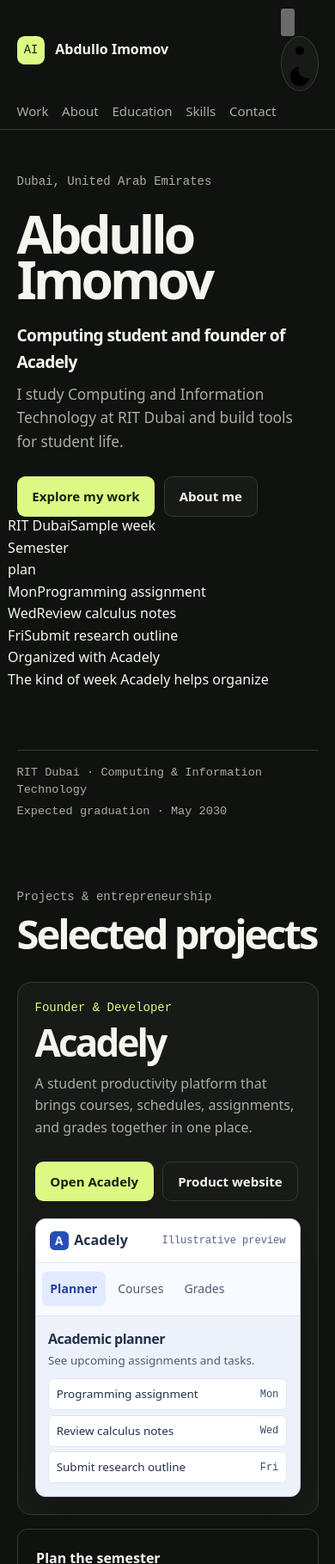
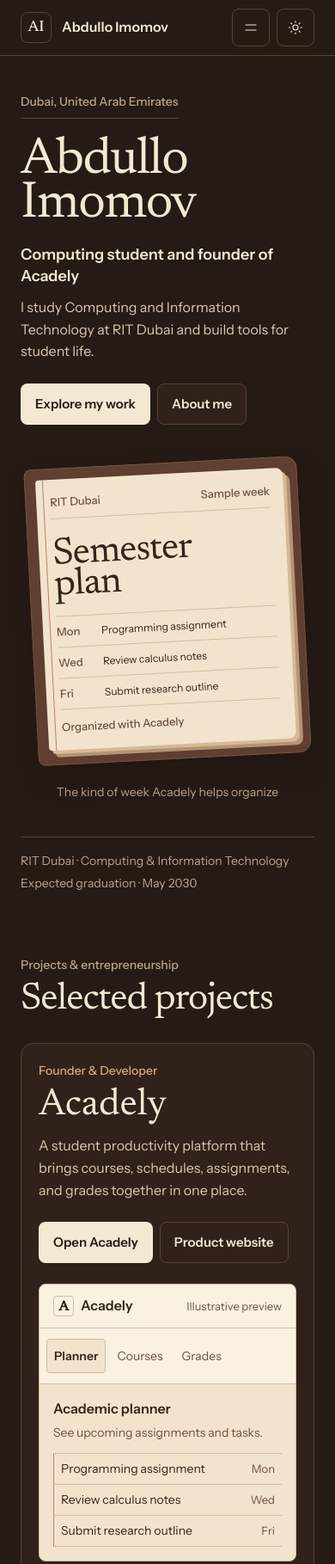
Before and after one commit to imomov7/imomov7.github.io, a plain HTML site: page index.html in a window 390 px wide. Shown: the top 1819 px of the page at 86% size. Drawn offline with Linux system fonts and the light colour scheme.

Commit message:
Apply the dark brown and cream palette

```diff
--- a/styles.css
+++ b/styles.css
@@ -1,26 +1,40 @@
 :root {
   color-scheme: dark;
-  --bg: #101210;
-  --panel: #171a17;
-  --surface: #1d211c;
-  --text: #f4f6ed;
-  --muted: #a8afa2;
-  --line: #343a32;
-  --accent: #dcfa83;
-  --on-accent: #18210d;
-  --mono: "DM Mono", ui-monospace, monospace;
-  --sans: "Geist", system-ui, sans-serif;
+  --bg: #261a15;
+  --panel: #30211a;
+  --surface: #3a2920;
+  --text: #f4e8d3;
+  --secondary: #dcc7ad;
+  --muted: #bca489;
+  --line: #594032;
+  --accent: #d9a77d;
+  --primary: #f4e8d3;
+  --on-primary: #261a15;
+  --paper: #f2e4cc;
+  --paper-raised: #faf1e1;
+  --paper-muted: #6f513e;
+  --paper-ink: #35241b;
+  --paper-line: #d3bca1;
+  --paper-accent: #8a5139;
+  --sans: "Instrument Sans", system-ui, sans-serif;
+  --display: "Newsreader", Georgia, serif;
+  --ease: cubic-bezier(.22, 1, .36, 1);
+  --fast: 160ms;
+  --menu: 200ms;
+  --enter: 380ms;
 }
 :root[data-theme="light"] {
   color-scheme: light;
-  --bg: #f4f5ed;
-  --panel: #e9ede2;
-  --surface: #f8faf3;
-  --text: #1b2319;
-  --muted: #4f614e;
-  --line: #cad2c3;
-  --accent: #3a621e;
-  --on-accent: #f7ffed;
+  --bg: #f4e8d3;
+  --panel: #f9efde;
+  --surface: #ebdbc1;
+  --text: #35241b;
+  --secondary: #594130;
+  --muted: #6f513e;
+  --line: #c9af92;
+  --accent: #864b31;
+  --primary: #35241b;
+  --on-primary: #f4e8d3;
 }
 *, *::before, *::after { box-sizing: border-box; }
 html { scroll-behavior: smooth; }
@@ -28,125 +42,168 @@ body { margin: 0; background: var(--bg); color: var(--text); font: 400 1rem/1.6
 a { color: inherit; text-decoration: none; }
 button { font: inherit; color: inherit; }
 a, button, summary { -webkit-tap-highlight-color: transparent; }
-:focus-visible { outline: 2px solid var(--accent); outline-offset: 5px; }
+:focus-visible { outline: 2px solid var(--accent); outline-offset: 4px; }
 [hidden] { display: none !important; }
-h1, h2, h3, h4, p, ul, dl, dd { margin: 0; }
-h1, h2, h3 { letter-spacing: -.065em; line-height: .99; }
-.shell { width: min(1280px, 100% - clamp(2rem, 10vw, 9rem)); margin-inline: auto; }
-.skip { position: fixed; z-index: 5; left: 1rem; top: 1rem; translate: 0 -200%; padding: .6rem 1rem; background: var(--accent); color: var(--on-accent); }
-.skip:focus { translate: 0; }
-.site-header { border-bottom: 1px solid var(--line); }
-.header-inner { min-height: 76px; display: grid; grid-template-columns: 1fr auto 1fr; align-items: center; gap: 1rem; }
+h1, h2, h3, h4, p, figure, ul, dl, dd { margin: 0; }
+h1, h2, h3 { font: 400 1em/1 var(--display); }
+h1, h2 { letter-spacing: -.025em; }
+.shell { width: min(76rem, 100% - 4rem); margin-inline: auto; }
+.skip { position: fixed; z-index: 10; left: 1rem; top: 1rem; transform: translateY(-200%); padding: .5rem 1rem; background: var(--primary); color: var(--on-primary); }
+.skip:focus { transform: none; }
+.site-header { position: relative; z-index: 2; border-bottom: 1px solid var(--line); background: var(--bg); }
+.header-inner { min-height: 4.5rem; display: flex; justify-content: space-between; align-items: center; gap: 1rem; }
 .brand { display: inline-flex; gap: .75rem; align-items: center; width: fit-content; font-weight: 600; white-space: nowrap; }
-.monogram { display: grid; place-items: center; width: 2.05rem; height: 2.05rem; color: var(--on-accent); background: var(--accent); border-radius: .55rem; font: 500 .86rem var(--mono); }
-nav { display: flex; gap: clamp(1rem, 3vw, 2.5rem); color: var(--muted); font-size: .94rem; }
-nav a:hover, .back-top:hover { color: var(--accent); }
-.theme-toggle { justify-self: end; cursor: pointer; min-width: 2.75rem; min-height: 2.75rem; border: 1px solid var(--line); border-radius: 50%; background: var(--panel); display: grid; place-items: center; }
-.theme-toggle:hover { border-color: var(--accent); color: var(--accent); }
-.theme-icon { font-size: 1.24rem; line-height: 1; }
-.hero { position: relative; display: grid; grid-template-columns: 1fr 1fr; align-items: center; min-height: min(770px, calc(100svh - 76px)); padding-block: 5.25rem 6.25rem; isolation: isolate; }
-.hero-copy { position: relative; z-index: 1; }
-.eyebrow { display: flex; align-items: center; gap: .65rem; color: var(--muted); font: 500 .875rem/1.4 var(--mono); }
-.location span { width: .5rem; height: .5rem; background: var(--accent); border-radius: 50%; }
-h1 { font-size: clamp(4.4rem, 9.8vw, 9rem); font-weight: 750; margin: 1.45rem 0 1.5rem; line-height: .88; }
-h1 > span { color: var(--muted); }
-.period { color: var(--accent); }
-.hero-role { font-size: clamp(1.2rem, 2vw, 1.55rem); font-weight: 600; letter-spacing: -.035em; }
-.hero-description { max-width: 34ch; margin-top: .5rem; color: var(--muted); font-size: 1.08rem; }
-.actions { display: flex; align-items: center; flex-wrap: wrap; gap: .65rem; margin-top: 1.65rem; }
-.button { display: inline-flex; justify-content: center; align-items: center; min-height: 2.9rem; border-radius: .6rem; border: 1px solid transparent; padding: .6rem 1.05rem; font-size: .94rem; font-weight: 650; transition: background .18s, border-color .18s, transform .18s; }
-.button:hover { transform: translateY(-2px); }
-.primary { background: var(--accent); color: var(--on-accent); }
+.monogram { display: grid; place-items: center; width: 2.25rem; height: 2.25rem; color: var(--text); border: 1px solid var(--line); border-radius: .5rem; font: 500 1.1rem/1 var(--display); padding-top: .125rem; }
+.brand:hover .monogram { background: var(--surface); border-color: var(--accent); }
+nav { display: flex; align-items: center; flex-wrap: wrap; gap: .25rem clamp(.75rem, 2.3vw, 1.75rem); color: var(--secondary); font-size: .9375rem; }
+nav a { display: flex; min-height: 2.5rem; align-items: center; position: relative; }
+nav a::after, .back-top::after { content: ""; position: absolute; inset: auto 0 .375rem; border-bottom: 1px solid currentColor; transform: scaleX(0); transform-origin: left; }
+nav a:is(:hover, :focus-visible), .back-top:is(:hover, :focus-visible) { color: var(--accent); }
+nav a:is(:hover, :focus-visible)::after, .back-top:is(:hover, :focus-visible)::after { transform: scaleX(1); }
+.header-controls { display: flex; gap: .5rem; }
+.icon-button { display: grid; place-items: center; position: relative; width: 2.75rem; height: 2.75rem; border: 1px solid var(--line); border-radius: .5rem; background: var(--bg); cursor: pointer; }
+.icon-button:hover, .icon-button[aria-expanded="true"] { border-color: var(--accent); background: var(--surface); }
+.icon-button svg, summary svg { width: 1.125rem; height: 1.125rem; fill: none; stroke: currentColor; stroke-width: 1.5; stroke-linecap: round; stroke-linejoin: round; }
+.theme-toggle svg { position: absolute; }
+.moon-icon, :root[data-theme="light"] .sun-icon { opacity: 0; transform: rotate(-20deg) scale(.9); }
+:root[data-theme="light"] .moon-icon { opacity: 1; transform: none; }
+
+.hero { min-height: min(44rem, calc(100svh - 4.5rem)); display: grid; grid-template-columns: .9fr 1.1fr; grid-template-rows: 1fr auto; align-items: center; column-gap: clamp(1.5rem, 6vw, 5rem); padding-top: clamp(3rem, 6vw, 5rem); }
+.eyebrow { color: var(--muted); font-size: .875rem; font-weight: 500; }
+.location { display: inline-block; border-bottom: 1px solid var(--line); padding-bottom: .5rem; }
+h1 { font-size: clamp(4rem, 8.2vw, 8.25rem); line-height: .85; margin: 1.5rem 0 1.25rem; }
+.hero-role { font-size: clamp(1.125rem, 2.3vw, 1.375rem); line-height: 1.35; font-weight: 600; }
+.hero-description { max-width: 35ch; margin-top: .75rem; color: var(--secondary); }
+.actions { display: flex; align-items: center; flex-wrap: wrap; gap: .5rem; margin-top: 1.5rem; }
+.button { display: inline-flex; justify-content: center; align-items: center; min-height: 3rem; border-radius: .5rem; border: 1px solid transparent; padding: .5rem 1rem; font-size: .9375rem; font-weight: 600; text-align: center; }
+.primary { background: var(--primary); color: var(--on-primary); }
+.primary:hover { background: var(--accent); color: var(--on-primary); }
+:root[data-theme="light"] .primary:hover { color: #fff7e9; }
 .secondary { border-color: var(--line); background: var(--panel); }
-.secondary:hover { border-color: var(--accent); }
-.hero-art { position: relative; align-self: stretch; min-height: 390px; margin: -.75rem -1rem -.75rem -3rem; }
-.art-grid { position: absolute; inset: 0; background: repeating-linear-gradient(0deg, transparent 0 34px, var(--line) 34px 35px), repeating-linear-gradient(90deg, transparent 0 34px, var(--line) 34px 35px); opacity: .36; mask-image: radial-gradient(ellipse, black 5%, transparent 72%); }
-.orbit { display: block; position: absolute; inset: 0; width: 100%; height: 100%; }
-.art-cross { position: absolute; pointer-events: none; opacity: .6; }
-.art-cross.horizontal { top: 50%; left: 6%; width: 88%; border-top: 1px dashed var(--line); }
-.art-cross.vertical { top: 9%; height: 82%; left: 50%; border-left: 1px dashed var(--line); }
-.art-coordinate { position: absolute; color: var(--muted); font: .75rem var(--mono); }
-.top-left { left: 12%; top: 12%; }
-.bottom-right { right: 9%; bottom: 12%; }
-.hero-foot { position: absolute; bottom: 0; inset-inline: 0; display: flex; justify-content: space-between; gap: 1rem; border-top: 1px solid var(--line); padding-block: 1rem; color: var(--muted); font: .85rem/1.5 var(--mono); }
-.section { padding-block: clamp(4rem, 9vw, 8rem); scroll-margin-top: 1rem; }
-.accent-line { width: 1.5rem; height: 1px; background: var(--accent); }
-h2 { font-size: clamp(2.95rem, 6.2vw, 6rem); margin: .6rem 0 2rem; font-weight: 700; }
-.project { overflow: hidden; display: grid; grid-template-columns: .94fr 1.06fr; align-items: center; gap: clamp(1.25rem, 5vw, 4.5rem); padding: clamp(1.25rem, 4vw, 3.4rem); border: 1px solid var(--line); background: var(--panel); border-radius: 1rem; }
+.secondary:hover { border-color: var(--accent); background: var(--surface); }
+.button:active, .icon-button:active, .preview-tabs button:active { transform: scale(.98); }
+
+.hero-art { width: min(100%, 34rem); padding: .75rem .75rem 0; justify-self: center; margin-block: .5rem; }
+.folio { position: relative; padding: .75rem 1rem 1rem .75rem; border-radius: .5rem .875rem .875rem .5rem; background: #603e30; border: 1px solid #795342; box-shadow: .5rem 1rem 2rem #160d0a40; transform: rotate(-3deg); }
+.folio-sheet { position: relative; padding: clamp(1rem, 2.2vw, 2rem) clamp(1rem, 3vw, 2.75rem) 1rem; border-radius: .25rem .5rem .5rem .25rem; background: var(--paper); color: var(--paper-ink); box-shadow: .25rem .25rem #d5ba98, .5rem .5rem #b49473; }
+.folio-sheet::before { content: ""; position: absolute; inset: 0 auto 0 .75rem; border-left: 1px solid #b6806d; }
+.folio-header, .folio-footer, .folio-row span:first-child { color: var(--paper-muted); font-size: .8125rem; font-weight: 500; }
+.folio-header { display: flex; justify-content: space-between; gap: .5rem; border-bottom: 1px solid var(--paper-line); padding-bottom: .5rem; }
+.folio-title { font: 400 clamp(2.75rem, 5.8vw, 5.75rem)/.83 var(--display); letter-spacing: -.025em; padding-block: 1.5rem 1rem; }
+.folio-row { display: grid; grid-template-columns: 2.75rem 1fr; align-items: center; min-height: 2.25rem; gap: .5rem; border-top: 1px solid var(--paper-line); font-size: clamp(.76rem, 1.5vw, .9375rem); }
+.folio-footer { border-top: 1px solid var(--paper-line); padding-top: .625rem; }
+.hero-art figcaption { margin-top: 1.75rem; text-align: center; color: var(--muted); font-size: .875rem; }
+.hero-foot { grid-column: 1 / -1; display: flex; justify-content: space-between; flex-wrap: wrap; gap: .25rem 1rem; margin-top: clamp(2rem, 5vw, 4rem); border-top: 1px solid var(--line); padding-block: 1rem; color: var(--muted); font-size: .875rem; font-variant-numeric: tabular-nums; }
+
+.section { padding-block: clamp(3.5rem, 8vw, 7rem); scroll-margin-top: 1rem; }
+h2 { font-size: clamp(2.75rem, 6.1vw, 5.25rem); margin: .5rem 0 1.75rem; }
+.project { display: grid; grid-template-columns: .8fr 1.2fr; align-items: center; gap: clamp(1.5rem, 5vw, 4rem); padding: clamp(1.25rem, 4vw, 3rem); border: 1px solid var(--line); background: var(--panel); border-radius: .875rem; }
 .project-role { color: var(--accent); }
-.project h3 { font-size: clamp(2.75rem, 6.1vw, 5.7rem); margin: .55rem 0 .8rem; }
-.project-copy > p:last-of-type { color: var(--muted); max-width: 32ch; }
-.preview { min-width: 0; border-radius: .75rem; overflow: hidden; background: #edf2fa; color: #253248; border: 1px solid #c1cce0; box-shadow: 0 1rem 3rem #0003; }
-.preview-head { padding: .75rem 1rem; display: flex; flex-wrap: wrap; gap: .35rem .8rem; align-items: center; justify-content: space-between; background: #fff; border-bottom: 1px solid #dce4f2; }
-.preview-brand { display: inline-flex; align-items: center; gap: .4rem; font-weight: 750; }
-.preview-brand span { display: grid; place-items: center; width: 1.4rem; height: 1.4rem; border-radius: .35rem; background: #284fb7; color: white; font-size: .85rem; }
-.preview-caption { font: .75rem var(--mono); color: #526482; }
-.preview-body { display: grid; grid-template-columns: 6.6rem 1fr; min-height: 240px; }
-.preview-tabs { padding: .65rem .45rem; display: grid; align-content: start; gap: .3rem; background: #f8faff; border-right: 1px solid #dce4f2; }
-.preview-tabs button { text-align: left; min-height: 2.5rem; padding: .35rem .6rem; border: 0; background: transparent; border-radius: .4rem; cursor: pointer; color: #4c5c75; font-size: .88rem; }
-.preview-tabs button:hover, .preview-tabs [aria-selected="true"] { color: #20439b; background: #e2eaff; }
-.preview-tabs [aria-selected="true"] { font-weight: 700; }
-.preview :focus-visible { outline-color: #284fb7; outline-offset: 1px; }
-.preview-panels { min-width: 0; padding: .9rem; }
-.preview h4 { font-size: 1rem; letter-spacing: -.03em; }
-.preview-panels p { margin: .1rem 0 .6rem; color: #4c5c75; font-size: .84rem; }
-.sample-list { display: grid; gap: .35rem; list-style: none; padding: 0; }
-.sample-list li { display: flex; justify-content: space-between; align-items: center; gap: .35rem; padding: .42rem .55rem; background: white; border: 1px solid #dce4f2; border-radius: .4rem; font-size: .84rem; }
-.sample-list small { font: .75rem var(--mono); color: #354b6c; white-space: nowrap; }
-.feature-grid, .skill-grid { display: grid; grid-template-columns: repeat(3, 1fr); gap: 1px; border: 1px solid var(--line); background: var(--line); border-radius: .75rem; overflow: hidden; margin-top: 1rem; }
-.feature-grid > div, .skill-grid > div { padding: 1.35rem; background: var(--bg); }
-dt { font-weight: 700; margin-bottom: .3rem; }
-dd, .contribution p, .more-projects p:not(.eyebrow) { color: var(--muted); }
-.contribution { margin-top: 1rem; border: 1px solid var(--line); border-radius: .75rem; padding: .85rem 1.35rem; }
-.contribution summary { cursor: pointer; font-weight: 650; }
-.contribution p { margin-top: .6rem; max-width: 78ch; }
-.more-projects { display: grid; grid-template-columns: repeat(2, 1fr); gap: 1rem; margin-top: 1rem; }
-.more-projects article { padding: clamp(1.2rem, 3vw, 2.2rem); border: 1px solid var(--line); border-radius: .75rem; background: var(--panel); }
-.more-projects h3 { font-size: clamp(1.75rem, 3.2vw, 2.75rem); margin: .5rem 0 .6rem; }
-.about { border-block: 1px solid var(--line); display: grid; grid-template-columns: 1fr 1fr; align-items: start; gap: clamp(1rem, 6vw, 6rem); }
+.project h3 { font-size: clamp(2.75rem, 6vw, 5.5rem); margin: .5rem 0 .75rem; }
+.project-copy > p:last-of-type { color: var(--secondary); max-width: 36ch; }
+.preview { min-width: 0; border-radius: .5rem; overflow: hidden; background: var(--paper); color: var(--paper-ink); border: 1px solid var(--paper-line); }
+.preview-head { padding: .75rem 1rem; display: flex; flex-wrap: wrap; gap: .25rem .75rem; align-items: center; justify-content: space-between; background: var(--paper-raised); border-bottom: 1px solid var(--paper-line); }
+.preview-brand { display: inline-flex; align-items: center; gap: .5rem; font-weight: 600; }
+.preview-brand span { display: grid; place-items: center; width: 1.5rem; height: 1.5rem; border: 1px solid var(--paper-line); border-radius: .25rem; font-family: var(--display); }
+.preview-caption { font-size: .8125rem; color: var(--paper-muted); }
+.preview-body { display: grid; grid-template-columns: 6.5rem 1fr; min-height: 15rem; }
+.preview-tabs { padding: .75rem .5rem; display: grid; align-content: start; gap: .25rem; background: var(--paper-raised); border-right: 1px solid var(--paper-line); }
+.preview-tabs button { text-align: left; min-height: 2.5rem; padding: .25rem .5rem; border: 1px solid transparent; background: transparent; border-radius: .25rem; cursor: pointer; color: var(--paper-muted); font-size: .875rem; }
+.preview-tabs button:is(:hover, [aria-selected="true"]) { color: var(--paper-ink); background: var(--paper); border-color: var(--paper-line); }
+.preview-tabs [aria-selected="true"] { font-weight: 600; }
+.preview :focus-visible { outline-color: var(--paper-accent); outline-offset: 2px; }
+.preview-panels { min-width: 0; padding: 1rem; }
+.preview h4 { font-size: 1rem; font-weight: 600; }
+.preview-panels p { margin: .25rem 0 .75rem; color: var(--paper-muted); font-size: .875rem; }
+.sample-list { list-style: none; padding: 0; border-top: 1px solid var(--paper-line); }
+.sample-list li { display: flex; justify-content: space-between; align-items: center; gap: .5rem; min-height: 2.25rem; padding: .25rem .5rem; border-bottom: 1px solid var(--paper-line); border-left: 1px solid #b6806d; font-size: .875rem; }
+.sample-list small { font-size: .8125rem; color: var(--paper-muted); white-space: nowrap; font-variant-numeric: tabular-nums; }
+.feature-grid, .skill-grid { display: grid; grid-template-columns: repeat(3, 1fr); column-gap: 1.5rem; margin-top: 1.5rem; }
+.feature-grid > div, .skill-grid > div { padding-block: 1.25rem; border-top: 1px solid var(--line); }
+dt { font-weight: 600; margin-bottom: .25rem; }
+dd, .contribution p, .more-projects p:not(.eyebrow) { color: var(--secondary); }
+.contribution { border-block: 1px solid var(--line); }
+.contribution summary { cursor: pointer; display: flex; justify-content: space-between; align-items: center; min-height: 3rem; padding-inline: .5rem; list-style: none; font-weight: 600; border-radius: .25rem; }
+.contribution summary::-webkit-details-marker { display: none; }
+.contribution summary:hover { background: var(--surface); }
+.contribution[open] summary svg { transform: rotate(180deg); }
+.contribution p { padding: .5rem .5rem 1rem; max-width: 78ch; }
+.more-projects { display: grid; grid-template-columns: 1.15fr .85fr; gap: 1.5rem; margin-top: 1.5rem; }
+.more-projects article { padding: 1.5rem; border: 1px solid var(--line); border-radius: .75rem; background: var(--panel); }
+.more-projects h3 { font-size: clamp(2rem, 3.4vw, 3rem); margin: .5rem 0 .75rem; }
+.about { border-block: 1px solid var(--line); display: grid; grid-template-columns: .9fr 1.1fr; align-items: start; gap: clamp(1rem, 6vw, 5rem); }
 .about h2 { margin-bottom: 0; }
-.about-copy { font-size: clamp(1rem, 1.6vw, 1.2rem); color: var(--muted); max-width: 49ch; }
+.about-copy { font-size: clamp(1rem, 1.8vw, 1.125rem); color: var(--secondary); max-width: 50ch; }
 .about-copy p + p { margin-top: 1rem; }
 .education { padding-bottom: 0; }
-.education-card { border-radius: .9rem; border: 1px solid var(--line); background: var(--panel); padding: clamp(1.2rem, 4vw, 2.6rem); }
-.education-main { display: grid; grid-template-columns: auto 1fr auto; align-items: start; gap: 1.1rem; }
-.school-mark { border: 1px solid var(--line); color: var(--accent); background: var(--surface); border-radius: .55rem; padding: .75rem; font: 500 1.1rem var(--mono); }
-.education-card h3 { font-size: clamp(1.25rem, 3vw, 2rem); line-height: 1.1; margin-bottom: .35rem; letter-spacing: -.045em; }
-.education-card p { color: var(--muted); }
-.school-location { margin-top: .2rem; }
-.graduation { font: .875rem/1.7 var(--mono); text-align: right; }
-.graduation strong { color: var(--accent); }
-.topics { list-style: none; display: flex; flex-wrap: wrap; align-items: center; gap: .45rem; padding: 0; margin-top: 1.4rem; }
-.topics li { border: 1px solid var(--line); border-radius: 2rem; color: var(--muted); padding: .27rem .75rem; font-size: .875rem; }
-.footer { border-top: 1px solid var(--line); }
-.footer-inner { display: flex; justify-content: space-between; align-items: center; gap: 1rem; min-height: 5rem; }
-.back-top { color: var(--muted); font-size: .94rem; }
-@media (max-width: 860px) {
-  .hero { min-height: 620px; }
+.education-card { border-radius: .75rem; border: 1px solid var(--line); background: var(--panel); padding: clamp(1.25rem, 4vw, 2.5rem); }
+.education-main { display: grid; grid-template-columns: auto 1fr auto; align-items: start; gap: 1rem; }
+.school-mark { border: 1px solid var(--line); color: var(--accent); border-radius: .5rem; padding: .75rem; font: 500 1.25rem/1 var(--display); }
+.education-card h3 { font-size: clamp(1.75rem, 3.2vw, 2.5rem); margin-bottom: .5rem; }
+.education-card p { color: var(--secondary); }
+.school-location { margin-top: .25rem; }
+.graduation { font-size: .875rem; text-align: right; font-variant-numeric: tabular-nums; }
+.graduation strong { color: var(--accent); font-weight: 600; }
+.topics { list-style: none; display: flex; flex-wrap: wrap; align-items: center; gap: .5rem; padding: 0; margin-top: 1.5rem; }
+.topics li { border: 1px solid var(--line); border-radius: .25rem; color: var(--secondary); padding: .25rem .75rem; font-size: .875rem; }
+.skills { padding-bottom: clamp(2.5rem, 6vw, 5rem); }
+.contact { border-top: 1px solid var(--line); }
+.contact h2 { margin: 0; }
+.contact .actions { margin-top: 1.25rem; }
+.footer { border-top: 1px solid var(--line); background: var(--panel); }
+.footer-inner { display: flex; flex-wrap: wrap; justify-content: space-between; align-items: center; gap: .5rem 1rem; min-height: 5rem; padding-block: .75rem; }
+.back-top { display: inline-flex; align-items: center; min-height: 2.5rem; position: relative; color: var(--muted); font-size: .9375rem; }
+
+/* Motion and interface polish follow Unslop by Damir Sokolovsky (https://heydamir.design/unslop), CC BY 4.0. */
+body, .site-header, .section, .footer, .button, .monogram, .icon-button,
+.preview-tabs button, .contribution summary, .more-projects article, .education-card, .project,
+.hero-foot, .feature-grid > div, .skill-grid > div, .topics li, .school-mark, nav a, .back-top {
+  transition: color var(--fast) var(--ease), background-color var(--fast) var(--ease),
+    border-color var(--fast) var(--ease), transform var(--fast) var(--ease);
+}
+.theme-toggle svg, summary svg, nav a::after, .back-top::after {
+  transition: opacity var(--fast) var(--ease), transform var(--fast) var(--ease);
+}
+.hero-copy, .hero-art, .section-entered { animation: enter var(--enter) var(--ease) both; }
+.hero-art { animation-delay: 40ms; }
+.preview [role="tabpanel"]:not([hidden]), .contribution[open] p { animation: enter var(--menu) var(--ease) both; }
+@keyframes enter {
+  from { opacity: .7; transform: translateY(.5rem); }
+  to { opacity: 1; transform: none; }
+}
+
+@media (max-width: 54rem) {
   .project { grid-template-columns: 1fr; }
-  .project-copy > p:last-of-type { max-width: 46ch; }
-  .hero-art { margin-left: -3.75rem; }
+  .project-copy > p:last-of-type { max-width: 48ch; }
 }
-@media (max-width: 600px) {
-  .header-inner { min-height: 0; padding-top: .65rem; grid-template-columns: 1fr auto; gap: .15rem .5rem; }
-  nav { grid-row: 2; grid-column: 1 / -1; gap: clamp(.8rem, 4vw, 1.5rem); flex-wrap: wrap; }
-  nav a { padding-block: .55rem; }
-  .hero { display: flex; flex-direction: column; align-items: stretch; min-height: 0; padding-block: 3.2rem 0; }
-  .hero-art { min-height: clamp(230px, 70vw, 340px); margin: -.1rem -.65rem 0; }
-  .hero-foot { position: static; flex-wrap: wrap; gap: .25rem; }
-  h1 { font-size: clamp(3.6rem, 15.5vw, 5.3rem); }
+@media (max-width: 48rem) {
+  .shell { width: calc(100% - 3rem); }
+  .header-inner { min-height: 4rem; flex-wrap: wrap; }
+  [data-menu-ready] nav {
+    position: absolute; inset: 100% 1.5rem auto; display: grid; z-index: 1; padding: .5rem .75rem;
+    border: 1px solid var(--line); border-radius: .5rem; background: var(--panel);
+    opacity: 0; visibility: hidden; transform: translateY(-.375rem);
+    transition: opacity var(--menu) var(--ease), transform var(--menu) var(--ease),
+      visibility var(--menu) allow-discrete;
+  }
+  [data-menu-open="true"] nav { opacity: 1; visibility: visible; transform: none; }
+  nav a { padding-inline: .5rem; }
+  nav a::after { content: none; }
+  nav a:hover { background: var(--surface); }
+  .folio-sheet::before { inset-inline-start: .5rem; }
+}
+@media (max-width: 38rem) {
+  .hero { display: flex; flex-direction: column; align-items: stretch; min-height: 0; padding-top: 2.5rem; }
+  .hero-art { align-self: center; margin-top: 2rem; }
+  h1 { font-size: clamp(3.75rem, 14vw, 5.5rem); }
   .feature-grid, .skill-grid, .about, .more-projects { grid-template-columns: 1fr; }
-  .about { gap: 1.3rem; }
-  .education-main { grid-template-columns: auto 1fr; gap: .8rem; }
+  .about { gap: 1.25rem; }
+  .education-main { grid-template-columns: auto 1fr; gap: .75rem; }
   .graduation { grid-column: 2; text-align: left; }
   .preview-body { grid-template-columns: 1fr; }
-  .preview-tabs { grid-auto-flow: column; justify-content: start; border-right: 0; border-bottom: 1px solid #dce4f2; }
+  .preview-tabs { grid-auto-flow: column; justify-content: start; border-right: 0; border-bottom: 1px solid var(--paper-line); }
 }
 @media (prefers-reduced-motion: reduce) {
   html { scroll-behavior: auto; }
-  .button { transition: none; }
-  .button:hover { transform: none; }
+  *, *::before, *::after { animation: none !important; transition: none !important; }
 }
-.contact { border-top: 1px solid var(--line); }
-.contact h2 { margin-bottom: 0; }
-.contact .actions { margin-top: 1.35rem; }
```
